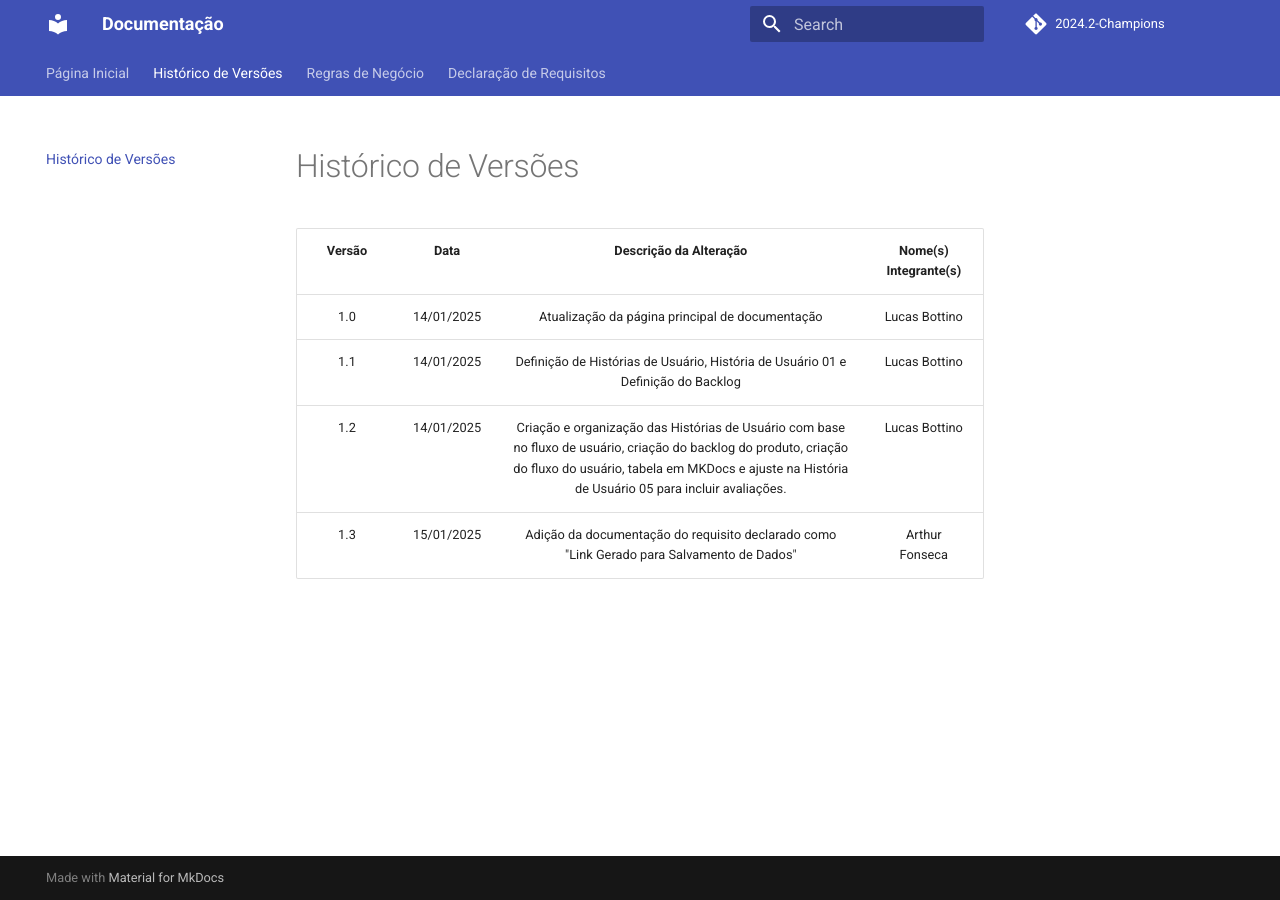
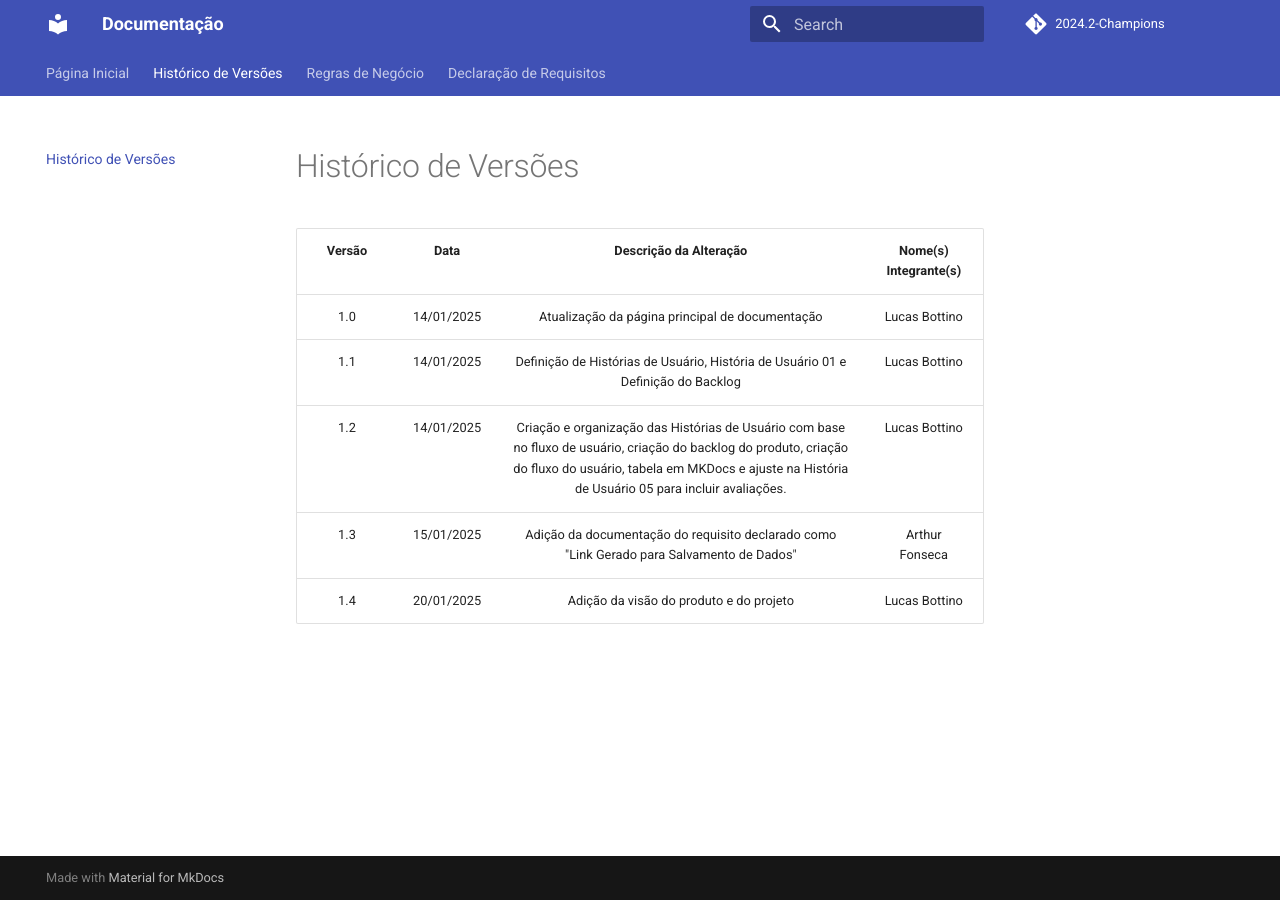
Before and after one commit to FGA-REQ/2024.2-Champions, an MkDocs documentation site: the page built from docs/historico/historico.md, in a window 1280 px wide. Built offline with MkDocs 1.6.1 and Material for MkDocs 9.7.7, drawn with Linux system fonts in a browser that asks for light colours; comment, search, counter and statistics services are not loaded.

Commit message:
docs: atualizando o historico

```diff
--- a/docs/historico/historico.md
+++ b/docs/historico/historico.md
@@ -4,3 +4,4 @@
 |  1.1   | 14/01/2025 |                                                                   Definição de Histórias de Usuário, História de Usuário 01 e Definição do Backlog                                                                    |     Lucas Bottino     |
 |  1.2   | 14/01/2025 | Criação e organização das Histórias de Usuário com base no fluxo de usuário, criação do backlog do produto, criação do fluxo do usuário, tabela em MKDocs e ajuste na História de Usuário 05 para incluir avaliações. |     Lucas Bottino     |
 | 1.3 | 15/01/2025 | Adição da documentação do requisito declarado como "Link Gerado para Salvamento de Dados" | Arthur Fonseca |
+| 1.4 | 20/01/2025 | Adição da visão do produto e do projeto | Lucas Bottino |
```
